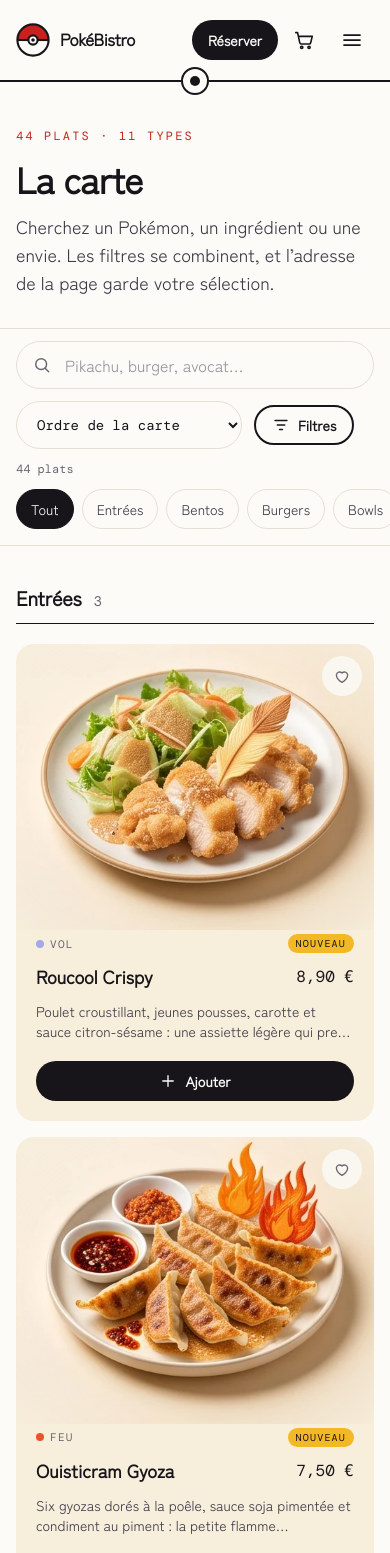
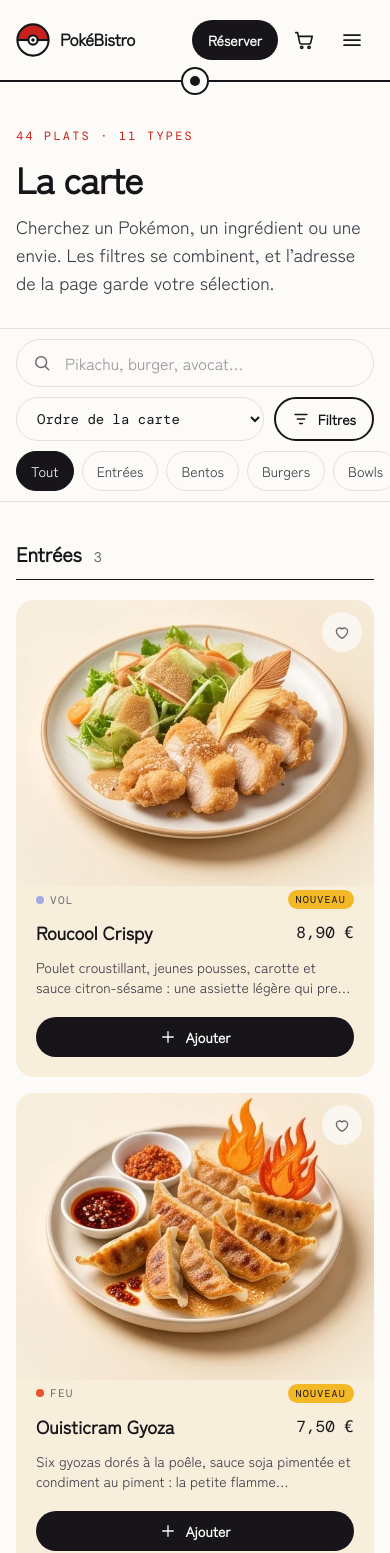
Before and after one commit to drakurei/PokeBistro, a React (Vite) app: page /menu in a window 390 px wide. Shown: the top 1553 px of the page. Built offline with nearby package versions, Linux system fonts and the light colour scheme; a web font is replaced by a local one.

Commit message:
style: compact menu toolbar on small screens, novelties reserved to the 16 new dishes
Docs: image plan, prompts, QA report, README (44 dishes, new difficulties), design and architecture notes

```diff
--- a/src/data/products.js
+++ b/src/data/products.js
@@ -71,7 +71,7 @@ const products = [
     price: 11.5,
     category: 'bento',
     type: 'eau',
-    tags: ['nouveau'],
+    tags: [],
     image: image('psykokwak-bento'),
     keywords: ['psykokwak', 'poulet', 'nuggets', 'œuf', 'oeuf', 'riz'],
   },
@@ -129,7 +129,7 @@ const products = [
     price: 15.9,
     category: 'bento',
     type: 'feu',
-    tags: ['epice', 'nouveau'],
+    tags: ['epice'],
     image: image('salameche-bento-maxi'),
     keywords: ['salamèche', 'salameche', 'maxi', 'xl', 'poulet', 'riz', 'piment', 'wok'],
   },
@@ -190,7 +190,7 @@ const products = [
     price: 13.9,
     category: 'burger',
     type: 'feu',
-    tags: ['epice', 'nouveau'],
+    tags: ['epice'],
     image: image('felinferno-burger'),
     keywords: ['félinferno', 'felinferno', 'noir', 'charbon', 'bacon', 'cheddar', 'fumé'],
   },
@@ -290,7 +290,7 @@ const products = [
     price: 14.9,
     category: 'bowl',
     type: 'glace',
-    tags: ['nouveau'],
+    tags: [],
     image: image('fresh-ice-blue-bowl'),
     keywords: ['glace', 'frais', 'saumon', 'crevettes', 'avocat', 'algues', 'poke'],
   },
@@ -364,7 +364,7 @@ const products = [
     price: 8.9,
     category: 'dessert',
     type: 'normal',
-    tags: ['dessert', 'nouveau'],
+    tags: ['dessert'],
     image: image('evoli-sweet-box'),
     keywords: ['évoli', 'evoli', 'gaufre', 'chocolat', 'fruits rouges', 'glace', 'sucré'],
   },
@@ -436,7 +436,7 @@ const products = [
     price: 4.9,
     category: 'boisson',
     type: 'electrik',
-    tags: ['nouveau', 'epice'],
+    tags: ['epice'],
     image: image('voltali-energy-shot'),
     keywords: ['voltali', 'orange', 'gingembre', 'citron', 'énergie', 'shot', 'jus'],
   },
@@ -524,7 +524,7 @@ const products = [
     price: 24.9,
     category: 'menu',
     type: 'psy',
-    tags: ['nouveau', 'signature'],
+    tags: ['signature'],
     image: image('mewtwo-deluxe-menu'),
     keywords: ['mewtwo', 'saumon', 'riz', 'deluxe', 'menu', 'formule', 'premium'],
   },
--- a/src/routes/MenuPage.jsx
+++ b/src/routes/MenuPage.jsx
@@ -35,6 +35,13 @@ export default function MenuPage() {
         ? `Les ${categoriesById[filters.category].plural.toLowerCase()}`
         : 'La carte'
 
+  const resultCount = (
+    <p className="font-mono text-xs whitespace-nowrap text-ink-mute" role="status" aria-live="polite">
+      {plural(visible.length, 'plat')}
+      {visible.length < products.length && ` sur ${products.length}`}
+    </p>
+  )
+
   return (
     <>
       <Seo
@@ -55,18 +62,25 @@ export default function MenuPage() {
           </p>
         </div>
 
-        {/* Toolbar: search, categories (small screens), count, sort, mobile filters */}
+        {/* Toolbar: search, sort and count; on small screens also the category strip and the filters button */}
         <div className="sticky top-(--spacing-header) z-30 border-y border-line bg-porcelain/95 backdrop-blur-md">
-          <div className="container-pb flex flex-col gap-3 py-3">
-            <div className="flex flex-wrap items-center gap-3">
-              <SearchField value={filters.q} onChange={setQuery} className="min-w-0 flex-1 basis-64" />
-              <label className="flex items-center gap-2 font-mono text-xs text-ink-mute">
-                <span className="sr-only sm:not-sr-only">Trier</span>
+          <div className="container-pb flex flex-col gap-2.5 py-2.5 lg:py-3">
+            <div className="flex flex-wrap items-center gap-2.5 lg:gap-3">
+              <SearchField
+                value={filters.q}
+                onChange={setQuery}
+                className="min-w-0 flex-1 basis-full sm:basis-64"
+              />
+              <label className="flex min-w-0 flex-1 items-center gap-2 font-mono text-xs text-ink-mute sm:flex-none">
+                <span className="sr-only">Trier</span>
                 <select
                   value={filters.sort}
                   onChange={(event) => setSort(event.target.value)}
                   aria-label="Trier les plats"
-                  className={cn(controlClass, 'h-12 w-auto rounded-full py-0 pr-9 pl-4 text-sm')}
+                  className={cn(
+                    controlClass,
+                    'h-11 w-full rounded-full py-0 pr-9 pl-4 text-sm sm:w-auto lg:h-12',
+                  )}
                 >
                   {sortOptions.map((option) => (
                     <option key={option.id} value={option.id}>
@@ -75,7 +89,12 @@ export default function MenuPage() {
                   ))}
                 </select>
               </label>
-              <Button variant="outline" size="sm" onClick={() => setSheetOpen(true)} className="lg:hidden">
+              <Button
+                variant="outline"
+                size="sm"
+                onClick={() => setSheetOpen(true)}
+                className="h-11 lg:hidden"
+              >
                 <IconFilter size={18} />
                 Filtres
                 {activeCount > 0 && (
@@ -84,10 +103,7 @@ export default function MenuPage() {
                   </span>
                 )}
               </Button>
-              <p className="font-mono text-xs text-ink-mute" role="status" aria-live="polite">
-                {plural(visible.length, 'plat')}
-                {visible.length < products.length && ` sur ${products.length}`}
-              </p>
+              <div className="hidden lg:block">{resultCount}</div>
               {activeCount > 0 && (
                 <Button variant="ghost" size="sm" onClick={reset} className="hidden lg:inline-flex">
                   Tout effacer
@@ -96,10 +112,12 @@ export default function MenuPage() {
             </div>
 
             {/* On small screens the categories are the quickest way through 44 dishes */}
-            <div className="-mx-(--spacing-gutter) flex gap-2 overflow-x-auto px-(--spacing-gutter) pb-1 lg:hidden [scrollbar-width:none]">
+            <div className="flex items-center gap-3 lg:hidden">
+              <div className="-mx-(--spacing-gutter) flex min-w-0 flex-1 gap-2 overflow-x-auto px-(--spacing-gutter) [scrollbar-width:none]">
                 <Chip
                   active={filters.category === ''}
                   onClick={() => filters.category && setCategory(filters.category)}
+                  className="shrink-0"
                 >
                   Tout
                 </Chip>
@@ -113,6 +131,8 @@ export default function MenuPage() {
                     {category.plural}
                   </Chip>
                 ))}
+                <span className="shrink-0 self-center pl-1">{resultCount}</span>
+              </div>
             </div>
           </div>
         </div>
```
Also changed, not shown: 5 other files (tests, documents, lock files or other folders). Lines whose indentation alone changed are shown as unchanged.
